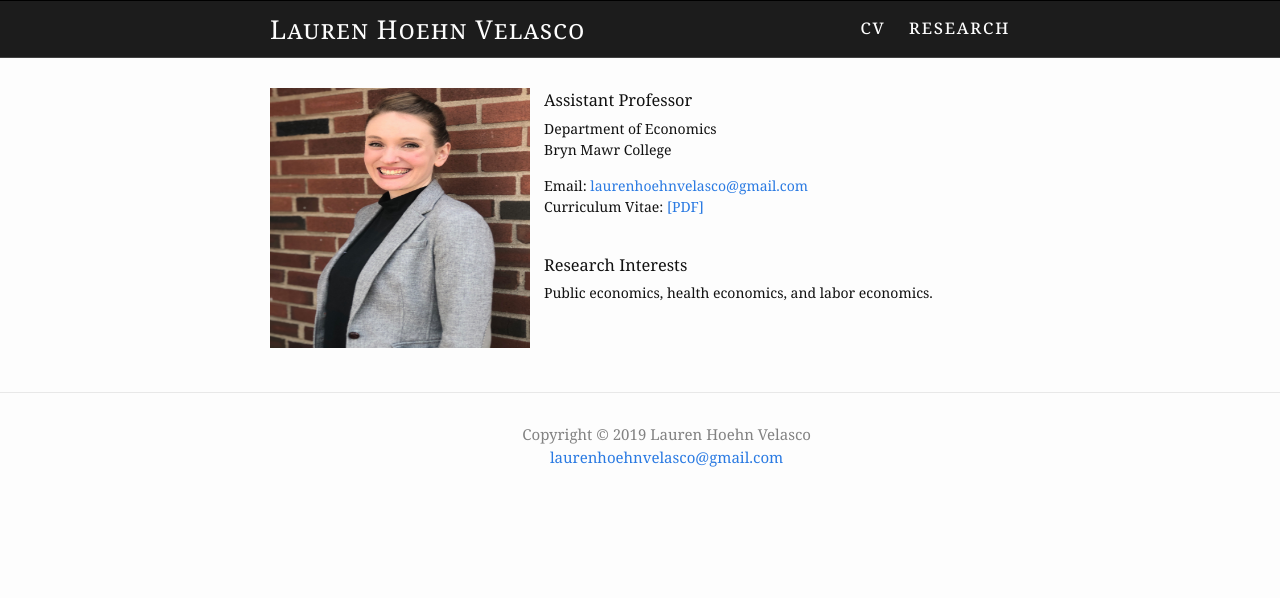
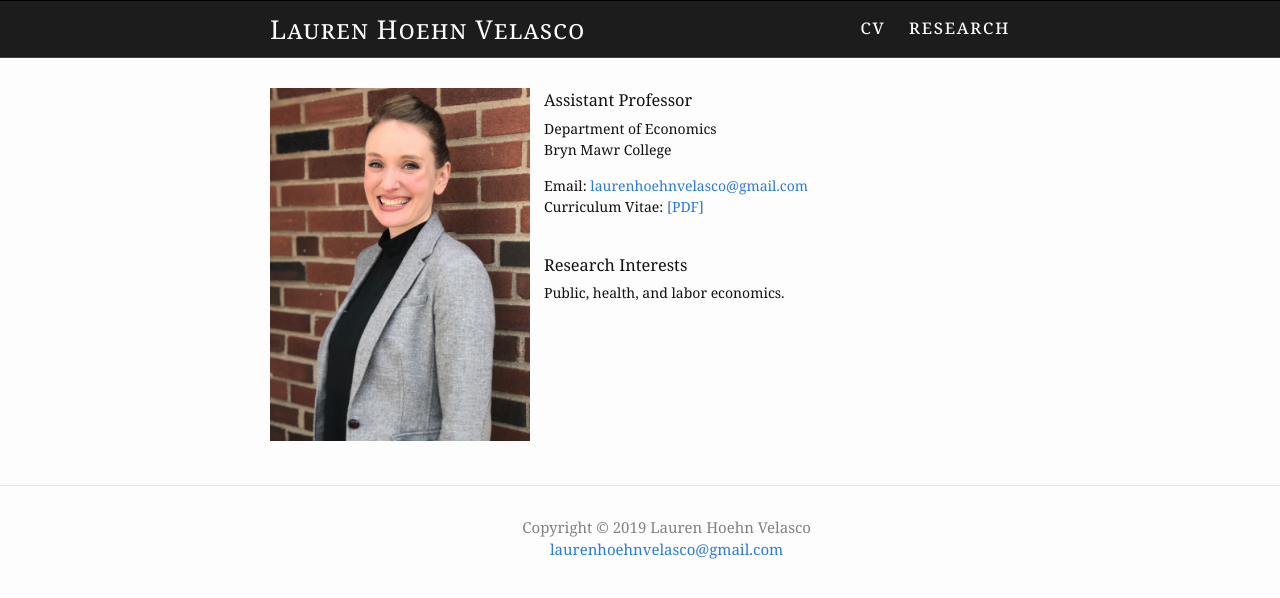
Before and after one commit to germsvel/lhv, a Jekyll site: the page built from index.html, in a window 1280 px wide. Shown: the top 598 px of the page. Built offline with Jekyll 4.4.1, drawn with Linux system fonts in a browser that asks for light colours.

Commit message:
Update image size and research interests text

```diff
--- a/_sass/_components.scss
+++ b/_sass/_components.scss
@@ -26,7 +26,6 @@
 .profile-img {
   float: left;
   width: 260px;
-  height: 260px;
   margin: 0 1em 1em 0;
 
   @include media-query($on-palm) {
--- a/index.html
+++ b/index.html
@@ -22,7 +22,7 @@ layout: default
     </br>
     <h3>Research Interests</h3>
     <p>
-      Public economics, health economics, and labor economics.
+      Public, health, and labor economics.
     </p>
   </div>
 </div>
```
